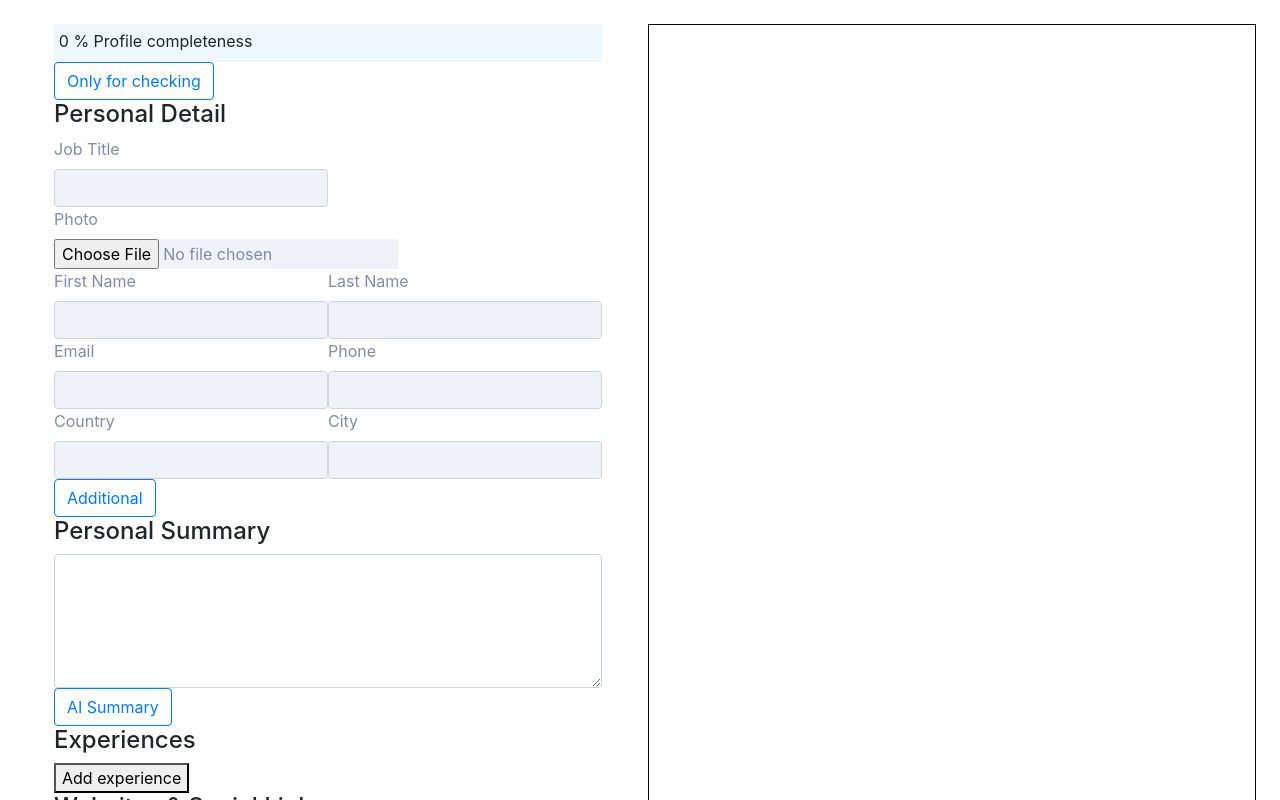
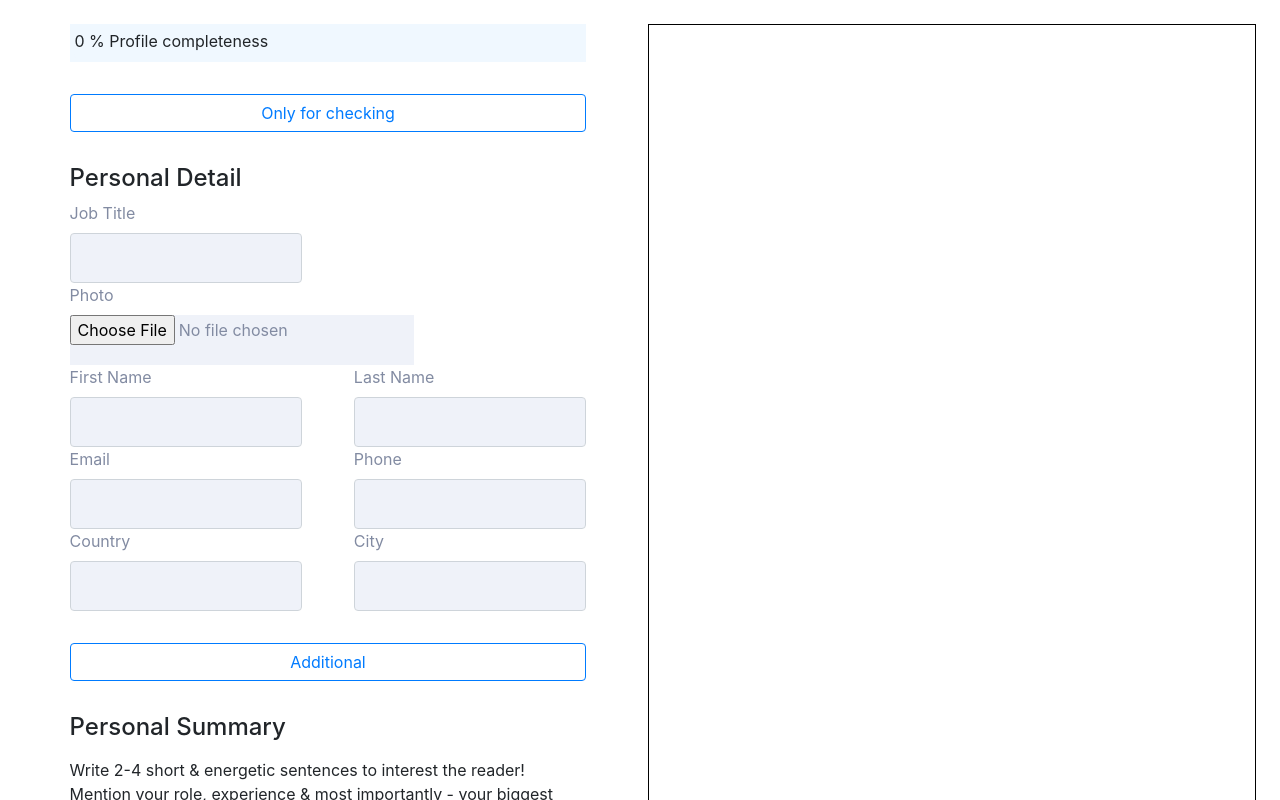
Before and after one commit to Anicodeth/Ai_Cv_Builder, an Angular app: page / in a window 1280 px wide. Shown: the top 800 px of the page. Built offline with nearby package versions, Linux system fonts and the light colour scheme.

Commit message:
Expereince style

```diff
--- a/src/app/app.component.css
+++ b/src/app/app.component.css
@@ -20,15 +20,23 @@
 
     margin: 0.5rem;
     flex: 1 1 1rem;
-
     display: flex;
     justify-content: center;
 }
 
+.main-form {
+    width:85%;
+
+}
+
 @media (max-width: 1200px) {
     .main-container {
-
       flex-direction: column;
-
     }
   }
+
+  @media (max-width: 550px) {
+    .main-form {
+        width:auto;
+    }
+  }
--- a/src/app/experience/experience.component.css
+++ b/src/app/experience/experience.component.css
@@ -0,0 +1,17 @@
+.unit{
+    width:45%;
+  }
+
+.personal-row{
+    display: flex;
+    justify-content: space-between;
+ }
+
+ input{
+    background-color: rgb(239, 242, 249);
+    height: calc(2.25em + 0.75rem + 2px);
+  }
+
+  #experienceDescription{
+    background-color: rgb(239, 242, 249);
+  }
--- a/src/app/experience/experience.component.html
+++ b/src/app/experience/experience.component.html
@@ -2,37 +2,60 @@
 <div>
     <form [formGroup]="experiencesForm">
         <div formArrayName="experiences">
-            <div *ngFor="let experiences of experiences.controls; let i = index" [formGroupName]="i">
-                <div>
-                    <label for="experienceEmployer">Employer</label>
-                    <input type="text" id="experienceEmployer" placeholder="Experience Employer" formControlName="employer"/>
-                </div>
-                <div>
-                    <label for="experienceJobTitle">Job Title</label>
-                    <input type="text" id="experienceJobTitle" placeholder="Experience Job Title" formControlName="jobTitle">
-                </div>
-                <div>
-                    <label for="experienceCity">City</label>
-                    <input type="text" id="experienceCity" placeholder="Experience City" formControlName="city">
-                </div>
+            <div class = "add-experience" *ngFor="let experiences of experiences.controls; let i = index" [formGroupName]="i">
+
+                <div class = "personal-row">
+                    <div class = "unit ">
+                        <label for="experienceEmployer">Employer</label>
+                        <input type="text" class = "form-control"
+                        id="experienceEmployer" placeholder="Experience Employer"
+                        formControlName="employer"/>
+                    </div>
+                    <div class = "unit">
+                        <label for="experienceJobTitle">Job Title</label>
+                        <input type="text" class = "form-control"
+                        id="experienceJobTitle" placeholder="Experience Job Title"
+                        formControlName="jobTitle">
+                    </div>
+            </div>
+
+            <div class = "personal-row">
+
+            <div class = "unit">
                 <div>
                     <label for="experienceStartDate">Start Date</label>
-                    <input type="date" id="experienceStartDate" placeholder="Experience Start Date" formControlName="startDate">
+                    <input type="date" class = "form-control"
+                    id="experienceStartDate" placeholder="Experience Start Date"
+                    formControlName="startDate">
                 </div>
                 <div>
                     <label for="experienceEndDate">End Date</label>
-                    <input type="date" id="experienceEndDate" placeholder="Experience End Date" formControlName="endDate">
+                    <input type="date" class = "form-control"
+                    id="experienceEndDate" placeholder="Experience End Date" formControlName="endDate">
                 </div>
+            </div>
+
+
+                <div class="unit">
+                    <label for="experienceCity">City</label>
+                    <input type="text"  class = "form-control"
+                    id="experienceCity" placeholder="Experience City" formControlName="city">
+                </div>
+
+            </div>
                 <div>
                     <label for="experienceDescription">Description</label>
-                    <textarea type="text" id="experienceDescription" placeholder="Experience Description" formControlName="description"></textarea>
+                    <textarea  type="text" class = "form-control"
+                      id="experienceDescription" placeholder="Experience Description"
+                       formControlName="description" rows="5"></textarea>
                 </div>
-                <button type="button" (click)="removeExperience(i)">
+                <button class = "btn btn-outline-danger"
+                type="button" (click)="removeExperience(i)">
                     Remove Experience
                 </button>
             </div>
         </div>
-        <button type="button" (click)="addExperience()">
+        <button type="button" class = "btn btn-outline-primary" (click)="addExperience()">
             Add experience
         </button>
     </form>
--- a/src/app/personal-summary/personal-summary.component.css
+++ b/src/app/personal-summary/personal-summary.component.css
@@ -3,7 +3,35 @@ overflow: hidden;
 animation:smooth;
 animation-duration: 0.75s;
 }
+
+.personal-space{
+    background-color: rgb(239, 242, 249);
+}
+
+.summary-title{
+    margin-bottom: 1rem;
+}
+
+.ai-section{
+    margin-top: 2rem;
+    margin-bottom: 2rem;
+}
+
+.ai-summery{
+    width: 100%;
+}
+
+.choice-header{
+    margin-top: 1rem;
+    margin-bottom: 1rem;
+}
+.ai-choice {
+    background-color: aliceblue;
+    z-index: -1;
+}
+
+
 @keyframes smooth{
-    0% {height: 0rem; ;opacity: 1%;}
-    100% {height:10rem ;opacity: 100%;}
+    0% {opacity: 1%;}
+    100% {opacity: 100%;}
 }
--- a/src/app/personal-summary/personal-summary.component.html
+++ b/src/app/personal-summary/personal-summary.component.html
@@ -1,18 +1,21 @@
     <div class = "personal-summary">
         <div class = "summary-title">
-            <h4>Personal Summary</h4>
+            <h4 class = "personal-summary-header">Personal Summary</h4>
+        </div>
+        <div class = "section-description">
+            <p>Write 2-4 short & energetic sentences to interest the reader! Mention your role, experience & most importantly - your biggest achievements, best qualities and skills.</p>
         </div>
 
     <div class = "summary-box">
         <form >
-        <textarea class = "form-control"
+        <textarea class = "personal-space form-control"
          rows="5" cols="48"></textarea>
         </form>
 
         <div class="ai-section">
             <button class="ai-summery btn btn-outline-primary" (click)="displayAiChoices()">AI Summary</button>
             <div class="ai-return" *ngIf = "aiChoicesExpand">
-                <h5>AI Choices</h5>
+                <h5 class="choice-header">AI Choices</h5>
                   <form class = 'ai-choices' >
                     <div class = 'ai-choice alert alert-primary'   *ngFor = "let aiText of aiSummary">
                         <input  class = 'ai-selected '
--- a/src/app/personaldetails/personaldetails.component.css
+++ b/src/app/personaldetails/personaldetails.component.css
@@ -1,30 +1,30 @@
 .unit{
   color:rgb(130, 139, 162) ;
+  width:45%;
+}
+input{
+  background-color: rgb(239, 242, 249);
+  height: calc(2.25em + 0.75rem + 2px);
+}
 
-
-}
-.personal-extension{
-    animation-name: smooth;
-    animation-duration: 0.75s;
-}
 .personal-row{
 
    display: flex;
-   justify-content: flex-start;
-}
-input{
-  background-color: rgb(239, 242, 249);
+   justify-content: space-between;
 }
 
-
-  @keyframes smooth {
-    0% {height: 0rem; ;opacity: 1%;}
-    100% {height: 15rem ;opacity: 100%;}
-  }
+.add{
+  width:100%;
+  margin-top: 2rem;
+  margin-bottom: 2rem;
+}
 
   @media (max-width: 550px) {
      .personal-row{
       flex-direction: column;
     }
+    .unit {
+      width:auto;
+    }
 
   }
--- a/src/app/personaldetails/personaldetails.component.html
+++ b/src/app/personaldetails/personaldetails.component.html
@@ -12,12 +12,13 @@
             </div>
         </div>
 
+    <div class = "personal-row">
         <div class = "unit">
             <label for="Photo">Photo</label><br>
                 <input type="file" class=""
                 formControlName = "photo">
         </div>
-
+    </div>
 
         <div class="personal-row">
             <div class="unit">
--- a/src/styles.css
+++ b/src/styles.css
@@ -1 +1,18 @@
 /* You can add global styles to this file, and also import other style files */
+
+
+.add-experience, .personal-extension{
+    animation-name: smooth;
+    animation-duration: 0.75s;
+}
+
+button{
+    width:100%;
+    margin-top: 2rem;
+    margin-bottom: 2rem;
+  }
+
+  @keyframes smooth {
+    0% {opacity: 1%;}
+    100% {opacity: 100%;}
+  }
```
